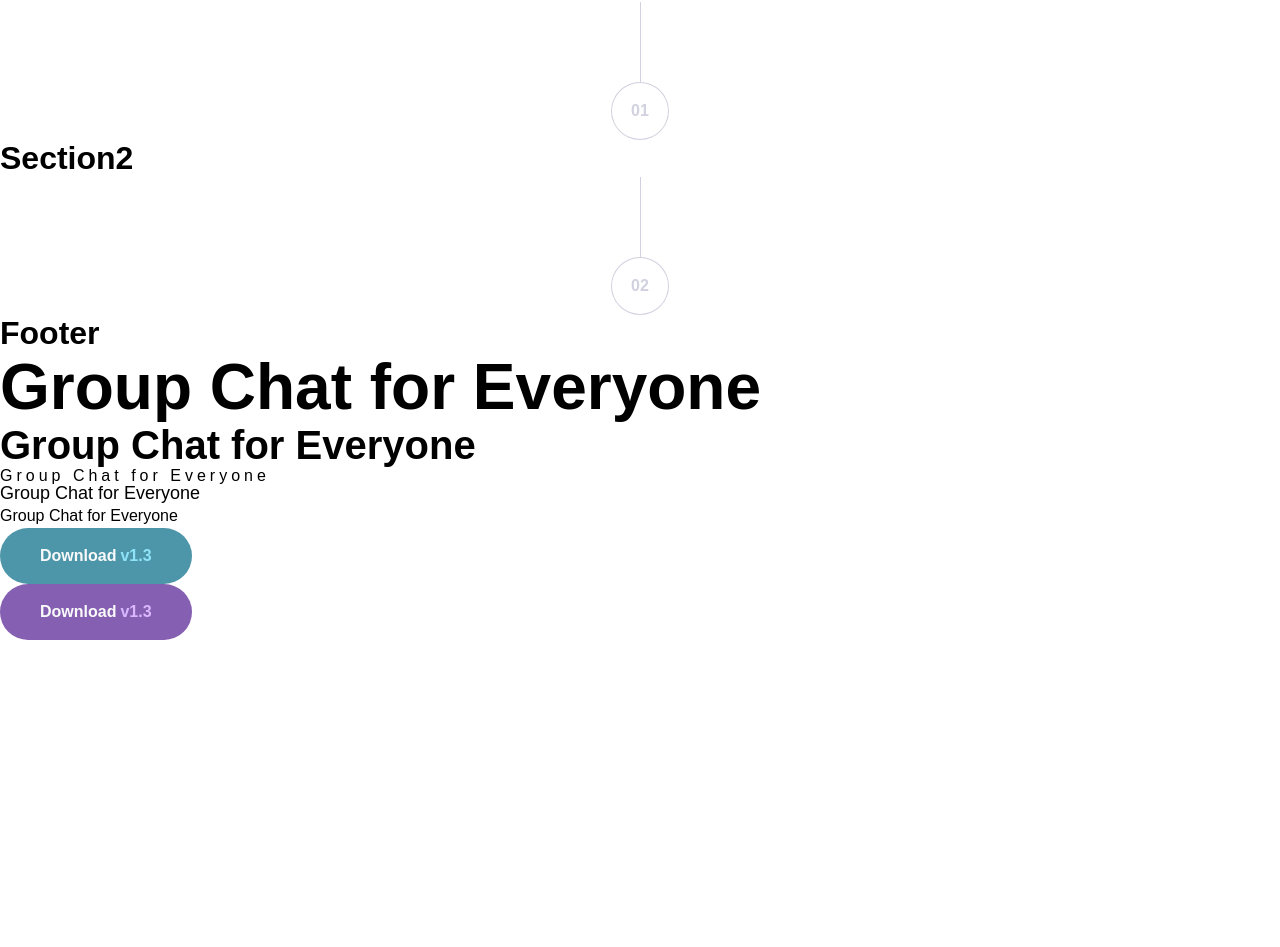
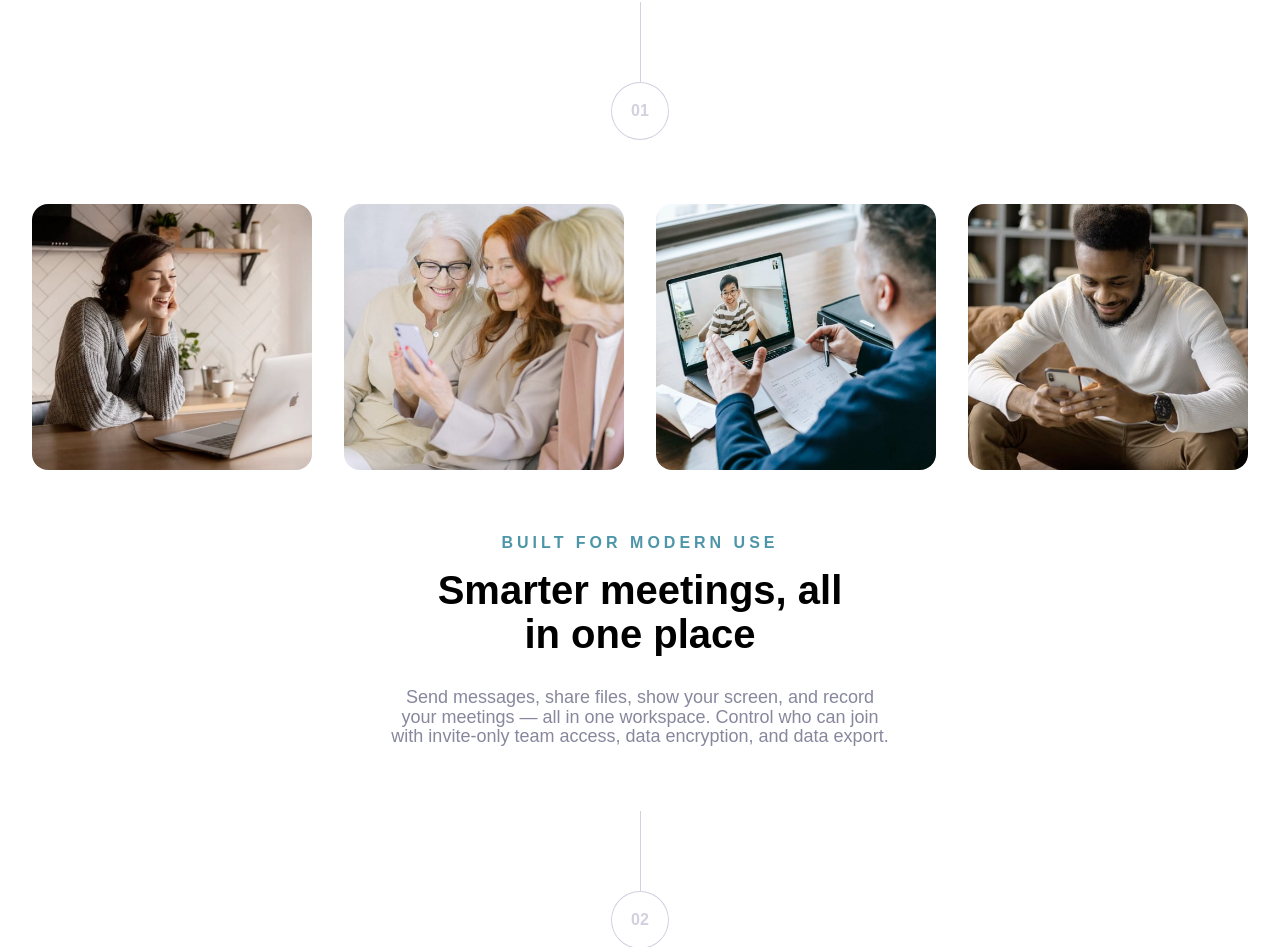
Before and after one commit to hiticas/Meet-landing-page-Vite, a React (Vite) app: page / in a window 1280 px wide. Shown: the part 630-1577 px from the top of the page. Before the commit the page ends 1270 px from the top, so only its background shows below. Built offline with nearby package versions, Linux system fonts and the light colour scheme.

Commit message:
add first section

```diff
--- a/src/App.jsx
+++ b/src/App.jsx
@@ -3,13 +3,14 @@ import Hero from './components/Hero/Hero'
 import Button from './ui-components/Button/Button'
 import Typography from './ui-components/Typography/Typography'
 import SectionCounter from './ui-components/SectionCounter/SectionCounter'
+import FirstSection from './components/FirstSection/FirstSection'
 
 function App() {
   return (
     <main className="app">
       <Hero />
       <SectionCounter label="01" />
-      <h1>Section2</h1>
+      <FirstSection />
       <SectionCounter label="02" />
       <h1>Footer</h1>
 
@@ -21,7 +22,7 @@ function App() {
         <Typography type="preset-5">Group Chat for Everyone</Typography>
         <Button variant="blue">
           <Typography type="preset-5" color="white">Download</Typography>
-          <Typography type="preset-5" color="cyan">v1.3</Typography>
+          <Typography type="preset-5" color="cyan-300">v1.3</Typography>
         </Button>
 
         <Button variant="purple">
--- /dev/null
+++ b/src/components/FirstSection/FirstSection.jsx
@@ -0,0 +1,25 @@
+import image1 from '../../assets/desktop/image-woman-in-videocall.jpg'
+import image2 from "../../assets/desktop/image-women-videochatting.jpg";
+import image3 from "../../assets/desktop/image-men-in-meeting.jpg";
+import image4 from "../../assets/desktop/image-man-texting.jpg";
+
+import Typography from '../../ui-components/Typography/Typography'
+import './FirstSection.scss'
+
+function FirstSection() {
+  return (
+    <div className="first-section">
+      <div className="images">
+        <img className="image1" src={image1} alt="image1" />
+        <img className="image2" src={image2} alt="image2" />
+        <img className="image3" src={image3} alt="image3" />
+        <img className="image4" src={image4} alt="image4" />
+      </div>
+      <Typography className="tagline" type="preset-3" color="cyan-600">Built for modern use</Typography>
+      <Typography className="title" as="h2" type="preset-2">Smarter meetings, all in one place</Typography>
+      <Typography className="description" type="preset-4" color="slate-600">Send messages, share files, show your screen, and record your meetings — all in one workspace. Control who can join with invite-only team access, data encryption, and data export.</Typography>
+    </div>
+  )
+}
+
+export default FirstSection
--- /dev/null
+++ b/src/components/FirstSection/FirstSection.scss
@@ -0,0 +1,78 @@
+.first-section {
+  text-align: center;
+  padding-top: var(--space-800);
+  .images {
+    display: grid;
+    grid-template-columns: repeat(2, 1fr);
+    grid-template-rows: repeat(2, 1fr);
+    grid-column-gap: var(--space-200);
+    grid-row-gap: var(--space-200);
+    padding: 0 var(--space-400) var(--space-800);
+
+    img {
+      max-width: 100%;
+      height: auto;
+      border-radius: var(--space-200);
+    }
+  }
+
+  .image1 { grid-area: 1 / 1 / 2 / 2; }
+  .image2 { grid-area: 1 / 2 / 2 / 3; }
+  .image3 { grid-area: 2 / 1 / 3 / 2; }
+  .image4 { grid-area: 2 / 2 / 3 / 3; }
+
+  .tagline {
+    margin-bottom: var(--space-200);
+    text-transform: uppercase;
+    font-weight: bold;
+  }
+
+  .title {
+    max-width: 310px;
+    margin: 0 auto var(--space-400);
+  }
+
+  .description {
+    max-width: 310px;
+    margin: 0 auto var(--space-800);
+  }
+}
+
+
+@media (min-width: 768px) {
+  .first-section {
+    .images {
+      display: grid;
+      grid-template-columns: repeat(4, 1fr);
+      grid-template-rows: 1fr;
+      grid-column-gap: var(--space-300);
+      grid-row-gap: 0px;
+
+      img {
+        max-width: 100%;
+        height: auto;
+      }
+    }
+
+    .image1 { grid-area: 1 / 1 / 2 / 2; }
+    .image2 { grid-area: 1 / 2 / 2 / 3; }
+    .image3 { grid-area: 1 / 3 / 2 / 4; }
+    .image4 { grid-area: 1 / 4 / 2 / 5; }
+
+    .title {
+      max-width: 450px;
+    }
+
+    .description {
+      max-width: 500px;
+    }
+  }
+}
+
+@media (min-width: 1024px) {
+  .first-section {
+    .images {
+      grid-column-gap: var(--space-400);
+    }
+  }
+}
--- a/src/components/Hero/Hero.jsx
+++ b/src/components/Hero/Hero.jsx
@@ -21,7 +21,7 @@ function Hero() {
           <div className="buttons">
             <Button variant="blue">
               <Typography type="preset-5" color="white">Download</Typography>
-              <Typography type="preset-5" color="cyan">v1.3</Typography>
+              <Typography type="preset-5" color="cyan-300">v1.3</Typography>
             </Button>
             <Button variant="purple">
               <Typography type="preset-5" color="white">What is it?</Typography>
--- a/src/ui-components/Typography/Typography.scss
+++ b/src/ui-components/Typography/Typography.scss
@@ -2,8 +2,12 @@
   color: var(--color-white);
 }
 
-.text-cyan {
+.text-cyan-300 {
   color: var(--color-cyan-300);
+}
+
+.text-cyan-600 {
+  color: var(--color-cyan-600);
 }
 
 .text-purple {
```
